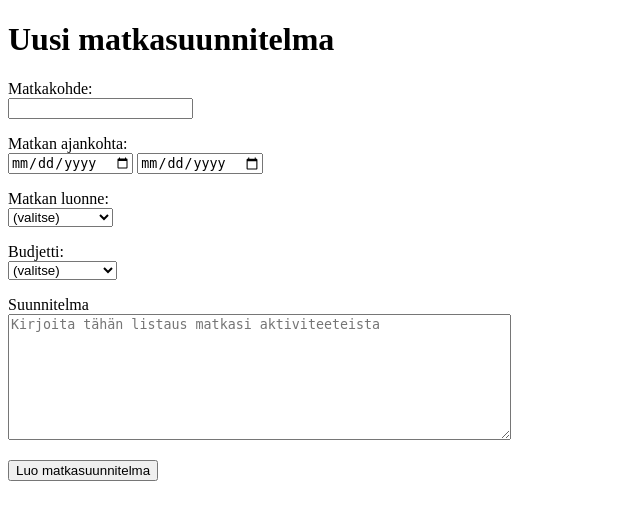
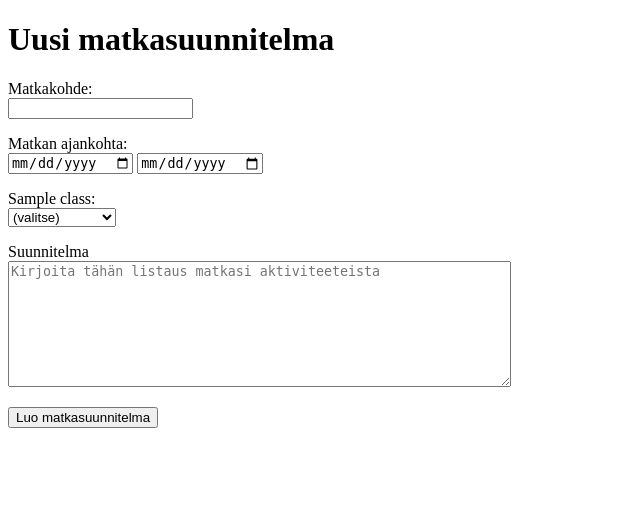
Before and after one commit to iiriz123/matkasuunnittelu, a Flask app: template templates/new_item.html in a window 1280 px wide. Shown: the top 520 px of the page, without its empty margins (0-640 px from the left). Run offline with Flask 3, Linux system fonts and the light colour scheme; the template is opened without the code that fills it: most values are stand-ins (such as "Sample title", 1, 10 or a date in 2020).

Commit message:
Store classes in database

```diff
--- a/app.py
+++ b/app.py
@@ -56,7 +56,8 @@ def show_item(item_id):
 @app.route("/new_item")
 def new_item():
     require_login()
-    return render_template("new_item.html")
+    classes = items.get_all_classes()
+    return render_template("new_item.html", classes=classes)
 
 @app.route("/create_item", methods=["POST"])
 def create_item():
@@ -72,13 +73,11 @@ def create_item():
         abort(403)
     user_id = session["user_id"]
 
-    classes = []
-    trip_type = request.form["trip_type"]
-    if trip_type:
-        classes.append(("Matkan luonne", trip_type))
-    budget = request.form["budget"]
-    if trip_type:
-        classes.append(("Budjetti", budget))
+    classes= []
+    for entry in request.form.getlist("classes"):
+        if entry:
+            parts = entry.split(":")
+            classes.append((parts[0], parts[1]))
 
     items.add_item(destination, start_date, end_date, description, user_id, classes)
     return redirect("/")
--- a/schema.sql
+++ b/schema.sql
@@ -13,6 +13,12 @@ CREATE TABLE items(
     user_id INTEGER REFERENCES users
 );
 
+CREATE TABLE classes (
+    id INTEGER PRIMARY KEY,
+    title TEXT,
+    value TEXT
+);
+
 CREATE TABLE item_classes (
     id INTEGER PRIMARY KEY,
     item_id INTEGER REFERENCES items,
--- a/templates/new_item.html
+++ b/templates/new_item.html
@@ -17,29 +17,19 @@
       <input type="date" name="start_date" size="8" required/>
       <input type="date" name="end_date" size="8" required/>
     </p>
+    {% for class in classes %}
     <p>
-      Matkan luonne: <br />
-      <select name="trip_type">
-        <option value="">(valitse)</option>
-        <option value="kaupunkiloma">kaupunkiloma</option>
-        <option value="rantaloma">rantaloma</option>
-        <option value="luontokohde">luontokohde</option>
-        <option value="risteily">risteily</option>
-        <option value="road trip">road trip</option>
-      </select>
+        {{ class }}: <br />
+        <select name="classes">
+          <option value="">(valitse)</option>
+        {% for option in classes[class] %}
+          <option value="{{ class }}:{{ option }}">{{ option }}</option>
+        {% endfor %}
+        </select>
     </p>
+    {% endfor %}
     <p>
-      Budjetti: <br />
-      <select name="budget">
-        <option value="">(valitse)</option>
-        <option value="superedullinen">superedullinen</option>
-        <option value="keskihintainen">keskihintainen</option>
-        <option value="luksus">luksus</option>
-        <option value="all inclusive">all inclusive</option>
-      </select>
-    </p>
-    <p>
-      Suunnitelma <br>
+      Suunnitelma <br />
       <textarea name="description" rows="8" cols="60" placeholder="Kirjoita tähän listaus matkasi aktiviteeteista" maxlength="2000" required></textarea>
     </p>
     <input type="submit" value="Luo matkasuunnitelma" />
--- a/templates/show_item.html
+++ b/templates/show_item.html
@@ -27,6 +27,7 @@
     </p>
     {% endif %}
     <p>
+        Suunnitelma:
         {{ item.description }}
     </p>
     <p>
```
Also changed, not shown: init.sql (added, +12 -0 lines), items.py (+12 -0 lines).
